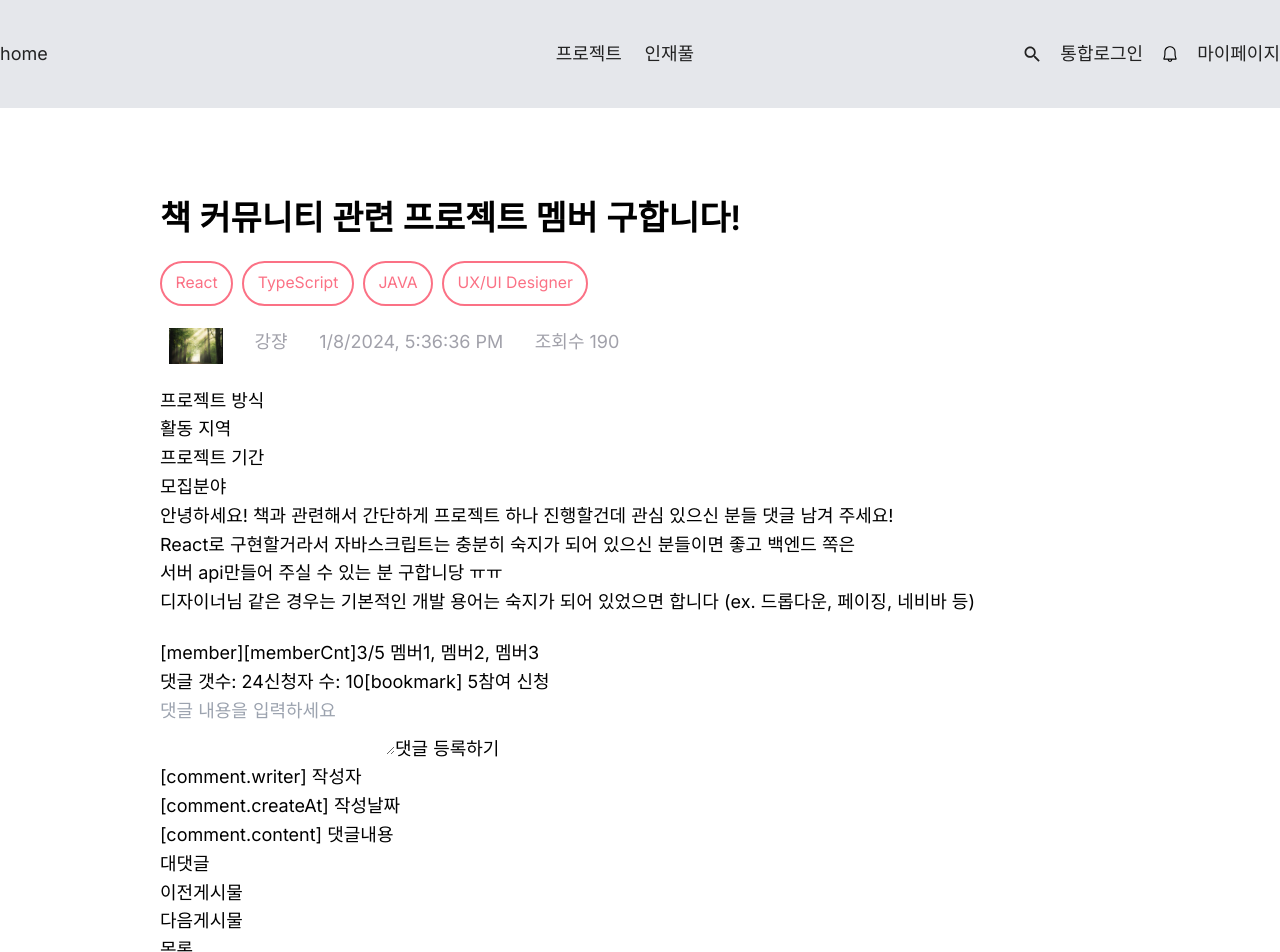
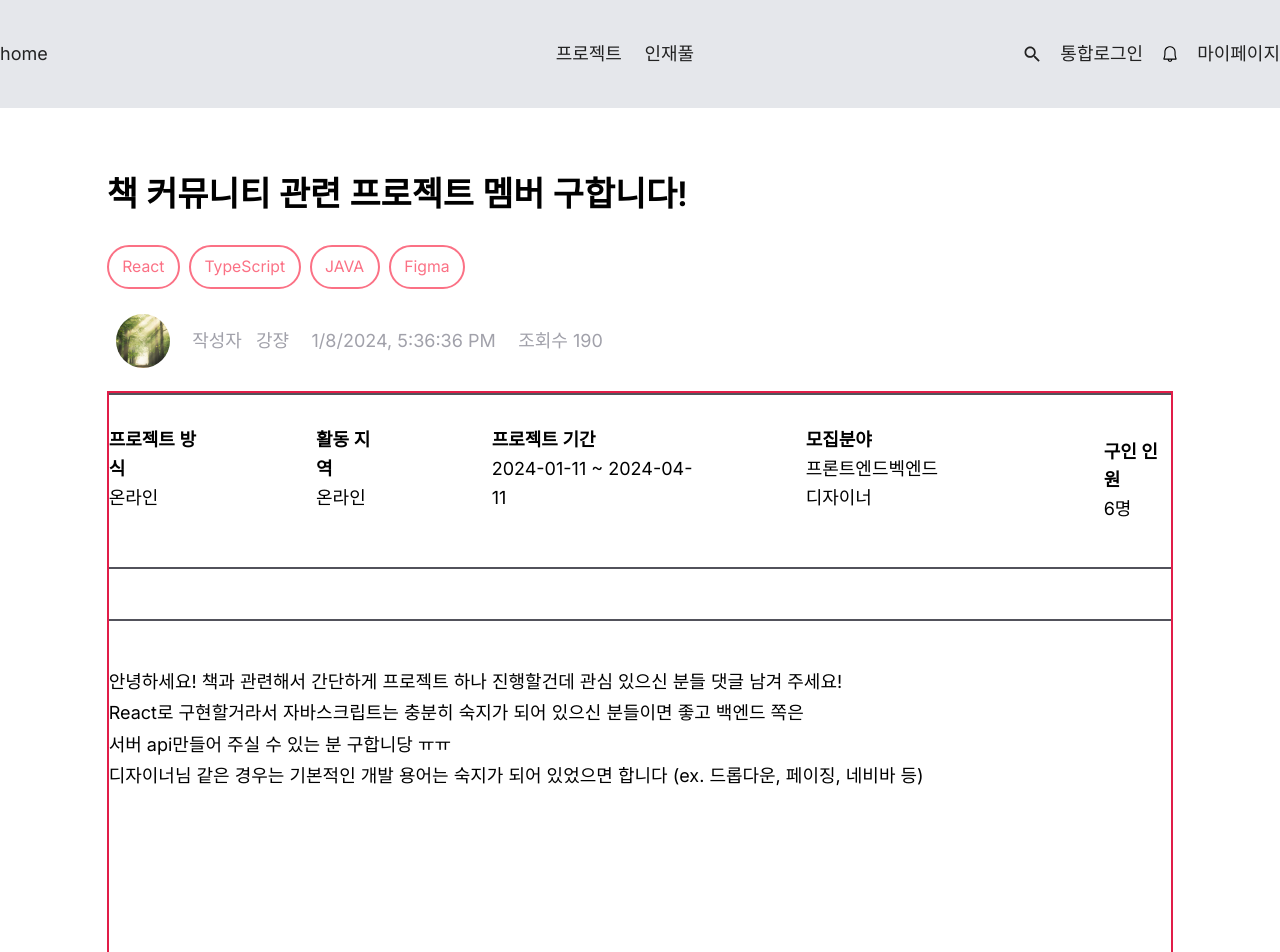
Before and after one commit to jjuhee/develofarm, a Next.js app: page /projects/1 in a window 1280 px wide. Shown: the top 952 px of the page. Built offline with nearby package versions, Linux system fonts and the light colour scheme.

Commit message:
[style] 상세페이지 css 작업중

```diff
--- a/src/app/(providers)/(default)/projects/[id]/page.tsx
+++ b/src/app/(providers)/(default)/projects/[id]/page.tsx
@@ -9,17 +9,18 @@ const DetailPage = () => {
     { id: "1", tech: "React" },
     { id: "2", tech: "TypeScript" },
     { id: "3", tech: "JAVA" },
-    { id: "4", tech: "UX/UI Designer" },
+    { id: "4", tech: "Figma" },
   ]
 
   return (
-    <div className="flex flex-col h-full w-9/12 my-0 mx-auto">
+    <div className="flex flex-col w-10/12 my-0 mx-auto">
       <Spacer y={90} />
       <header>
         <h1 className="text-3xl font-semibold">
           책 커뮤니티 관련 프로젝트 멤버 구합니다!
         </h1>
-        <ul className="flex text-sm mt-5 mb-5">
+        <Spacer y={30} />
+        <ul className="flex text-sm">
           {techStack.map((tech) => {
             return (
               <li
@@ -31,33 +32,52 @@ const DetailPage = () => {
             )
           })}
         </ul>
-        <ul className="flex gap-x-7 pl-2 text-zinc-400 mb-5">
+        <Spacer y={25} />
+        <ul className="flex gap-x-5 pl-2 text-zinc-400 mb-5 items-center">
           <li>
             <Image
               src={profileImg}
               alt="프로필이미지"
-              className="w-12 rounded-5xl"
+              className="w-12 h-12 rounded-full object-cover"
             />
           </li>
-          <li>강쟝</li>
+          <li>
+            <span className="pr-2">작성자</span> 강쟝
+          </li>
           <li>{TODAY.toLocaleString()}</li>
           <li>조회수 190</li>
         </ul>
       </header>
-      <main>
+      <main className="border-2 border-rose-600 h-full">
         <section>
-          <ul>
-            <li>프로젝트 방식</li>
-            <li>활동 지역</li>
-            <li>프로젝트 기간</li>
-            <li>모집분야</li>
-          </ul>
-          <ul>
-            <li></li>
-          </ul>
+          <div className="flex items-center justify-center border-t-2 border-b-2 border-zinc-600">
+            <div className="pr-24 mt-7 mb-12">
+              <h3 className="font-semibold">프로젝트 방식</h3>
+              <p>온라인</p>
+            </div>
+            <div className="pr-24 mt-7 mb-12">
+              <h3 className="font-semibold">활동 지역</h3>
+              <p>온라인</p>
+            </div>
+            <div className="pr-24 mt-7 mb-12">
+              <h3 className="font-semibold">프로젝트 기간</h3>
+              <p>2024-01-11 ~ 2024-04-11</p>
+            </div>
+            <div className="pr-24 mt-7 mb-12">
+              <h3 className="font-semibold">모집분야</h3>
+              <button>프론트엔드</button>
+              <button>벡엔드</button>
+              <button>디자이너</button>
+            </div>
+            <div>
+              <h3 className="font-semibold">구인 인원</h3>
+              <h3>6명</h3>
+            </div>
+          </div>
         </section>
-        <section className="mb-5">
-          <div>
+        <Spacer y={50} />
+        <section className="mb-5 border-t-2 border-b-2 border-zinc-600 pt-10 pb-10 h-3/4">
+          <div className="leading-7">
             안녕하세요! 책과 관련해서 간단하게 프로젝트 하나 진행할건데 관심
             있으신 분들 댓글 남겨 주세요!
             <br />
@@ -71,17 +91,25 @@ const DetailPage = () => {
           </div>
         </section>
         <section>
-          <ul>
-            <li>[member][memberCnt]3/5 멤버1, 멤버2, 멤버3</li>
-          </ul>
+          <span>모집인원 3/5 멤버1, 멤버2, 멤버3</span>
         </section>
         <section>
           <span>댓글 갯수: 24</span>
           <span>신청자 수: 10</span>
-          <span>[bookmark] 5</span>
+          <span>북마크 5</span>
           <button className="hover:bg-violet-600 hover:text-white">
             참여 신청
           </button>
+        </section>
+        <section className="border-2 border-yellow-600">
+          <div>
+            <span>작성자</span>
+            <span>작성날짜</span>
+            <div>댓글내용</div>
+            <span>
+              <button>대댓글</button>
+            </span>
+          </div>
         </section>
         <section>
           <textarea placeholder="댓글 내용을 입력하세요" />
@@ -89,22 +117,12 @@ const DetailPage = () => {
             댓글 등록하기
           </button>
         </section>
-        <section>
-          <ul>
-            <li>[comment.writer] 작성자</li>
-            <li>[comment.createAt] 작성날짜</li>
-            <li>[comment.content] 댓글내용</li>
-            <li>
-              <button>대댓글</button>
-            </li>
-          </ul>
+        <section className="border-2 border-blue-500">
+          <p>이전게시물</p>
+          <p>다음게시물</p>
+          <button>목록</button>
         </section>
       </main>
-      <footer>
-        <p>이전게시물</p>
-        <p>다음게시물</p>
-        <button>목록</button>
-      </footer>
     </div>
   )
 }
```
